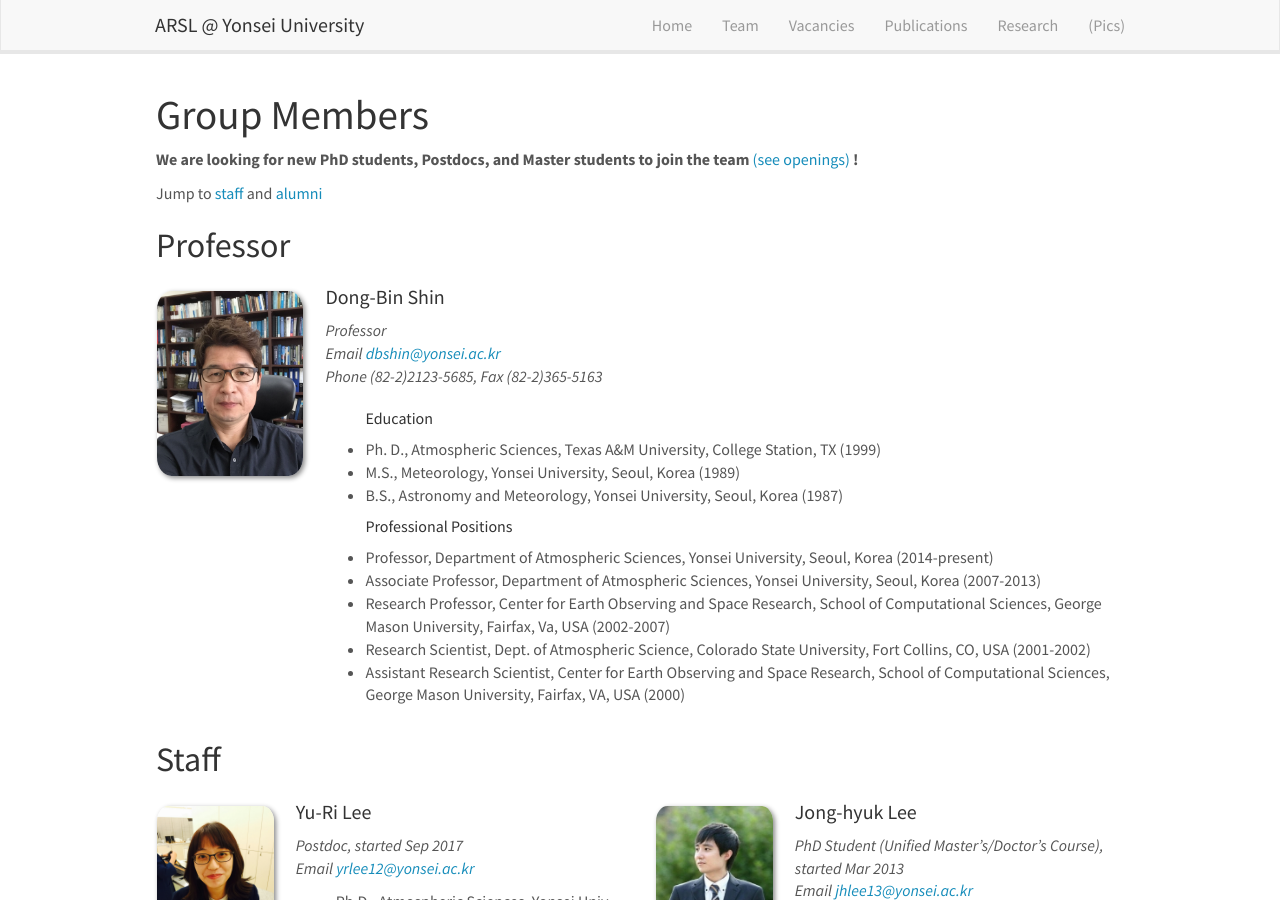
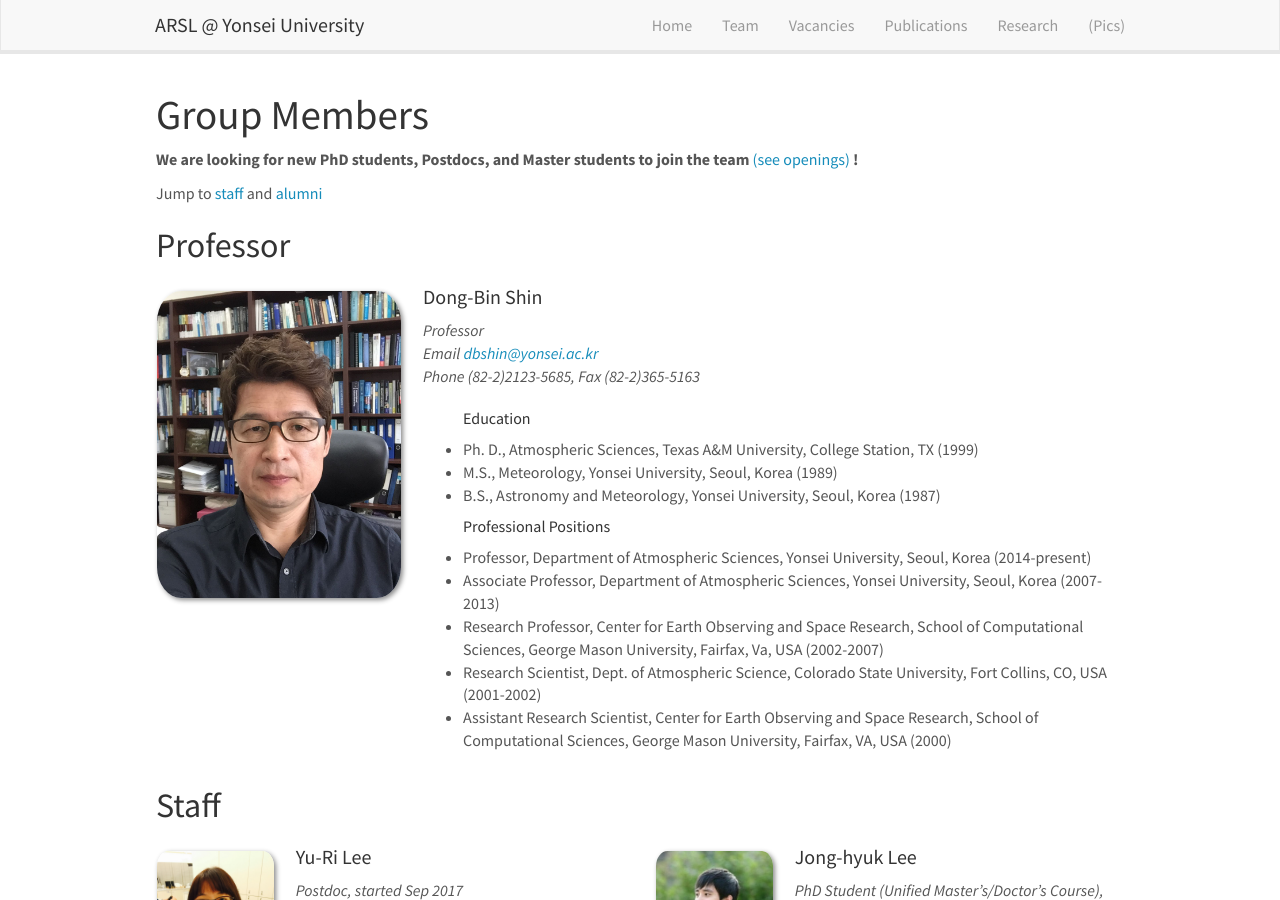
Before and after one commit to roo2003/roo2003.github.io, a Jekyll site: the page built from _pages/team.md, in a window 1280 px wide and 900 px high. Built offline with Jekyll 4.4.1, drawn with Linux system fonts in a browser that asks for light colours; nearby versions of some CDN libraries.

Commit message:
Update team.md

```diff
--- a/_pages/team.md
+++ b/_pages/team.md
@@ -23,7 +23,7 @@ Jump to [staff](#staff) and [alumni](#alumni)
 {% endif %}
 
 <div class="col-sm-13 clearfix">
-  <img src="{{ site.url }}{{ site.baseurl }}/images/teampic/{{ member.photo }}" class="img-responsive" width="15%" style="float: left" />
+  <img src="{{ site.url }}{{ site.baseurl }}/images/teampic/{{ member.photo }}" class="img-responsive" width="25%" style="float: left" />
   <h4>{{ member.name }}</h4>
   <i>{{ member.info }}<br>
   Email [{{ member.email }}](mailto:{{ member.email }})<br>
```
